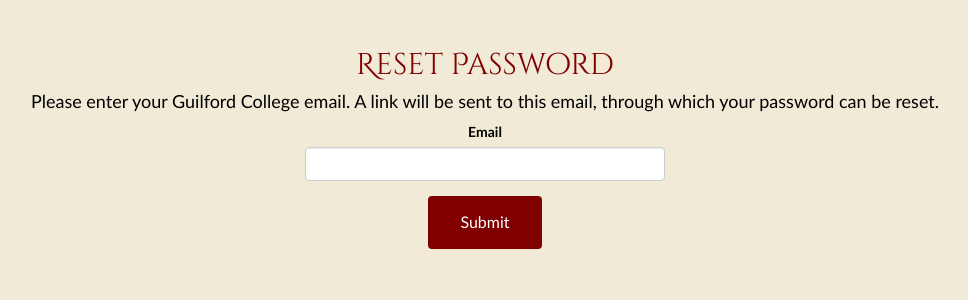
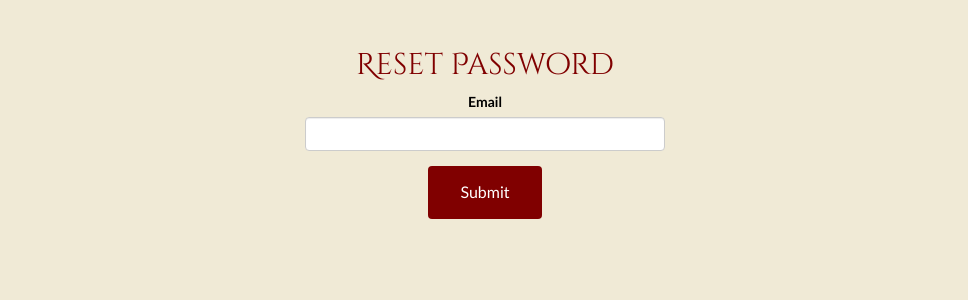
Before and after one commit to ECGHelloWorld/PhoenixNow, a Flask app: page /requestreset in a window 1280 px wide. Shown: the part 51-351 px from the top of the page, without its empty margins (155-1123 px from the left). Run offline with Flask 2, Linux system fonts and the light colour scheme; some libraries are stand-ins or nearby versions.

Commit message:
fix of my previous fix

```diff
--- a/PhoenixNow/templates/requestreset.html
+++ b/PhoenixNow/templates/requestreset.html
@@ -2,7 +2,6 @@
 
 {% block content %}
   <h2 class="title">Reset Password</h2>
-  <h4 class="content">Please enter your Guilford College email. A link will be sent to this email, through which your password can be reset.</h4>
   {% for message in form.email.errors %}
     <div class="alert alert-warning alert-dismissible" role="alert">
       <button type="button" class="close" data-dismiss="alert" aria-label="Close"><span aria-hidden="true">&times;</span></button>
--- a/PhoenixNow/templates/resetemail.html
+++ b/PhoenixNow/templates/resetemail.html
@@ -1,3 +1,4 @@
+<p>You are receiving this email because a password reset was requested on your PhoenixNow account. Click the link below to change your password. </p>
 <p><a href="{{ reset_url }}">{{ reset_url }}</a></p>
 <br>
 <p>Cheers!</p>
```
